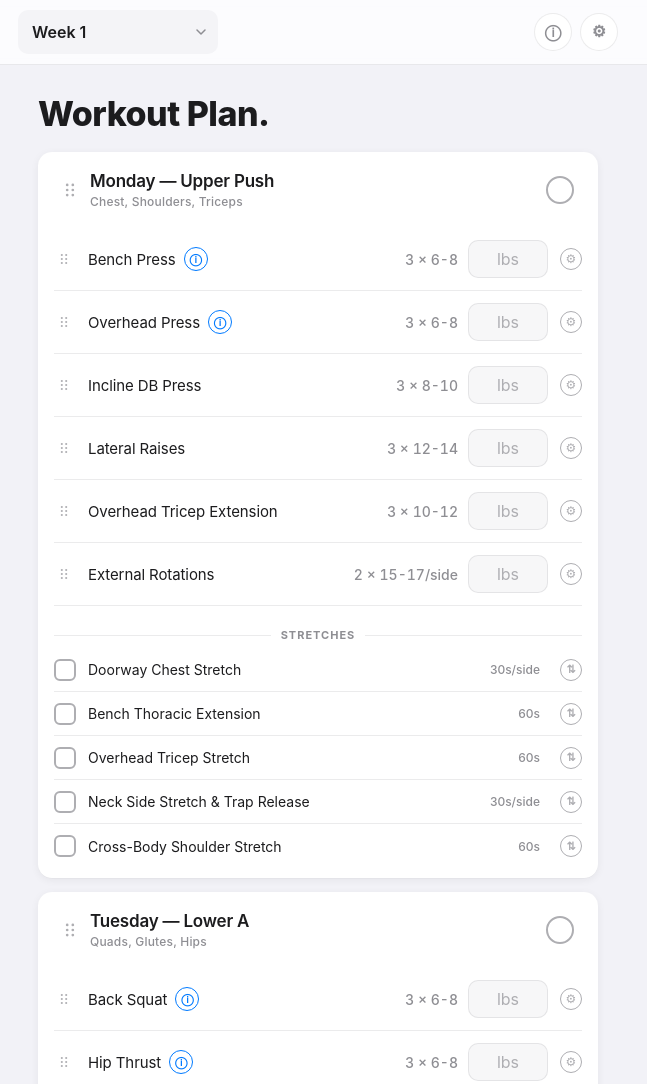
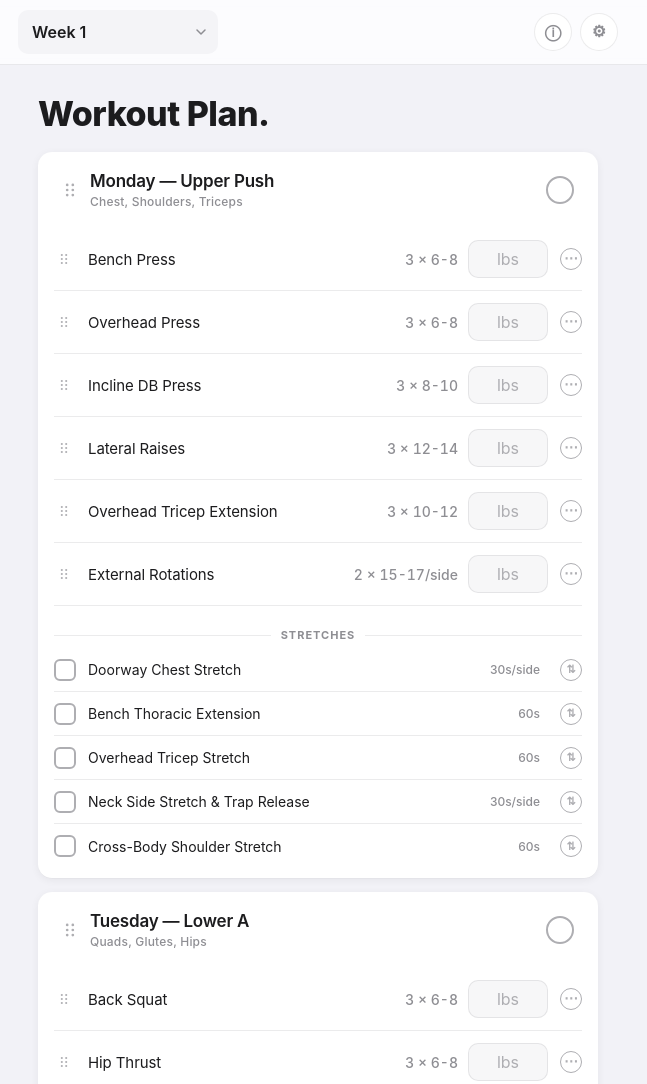
Before and after one commit to f8wtjmszp6-gif/workout-plan, a plain HTML site: page index.html in a window 1280 px wide. Shown: the top 1084 px of the page, without its empty margins (322-969 px from the left). Drawn offline with Linux system fonts and the light colour scheme.

```diff
--- a/index.html
+++ b/index.html
@@ -304,9 +304,7 @@
       font-size: 15px;
       font-weight: 400;
       letter-spacing: -0.1px;
-      white-space: nowrap;
-      overflow: hidden;
-      text-overflow: ellipsis;
+      word-break: break-word;
     }
     .exercise-info-btn {
       width: 24px;
@@ -344,13 +342,14 @@
       border: 1.5px solid var(--text3);
       background: transparent;
       color: var(--text3);
-      font-size: 12px;
+      font-size: 14px;
+      font-weight: 700;
       cursor: pointer;
       display: flex;
       align-items: center;
       justify-content: center;
       flex-shrink: 0;
-      padding: 0;
+      padding: 0 0 3px 0;
       line-height: 1;
       transition: all 0.15s;
       margin-left: 2px;
@@ -367,7 +366,7 @@
       padding: 0 14px;
     }
     .rep-panel.open {
-      max-height: 120px;
+      max-height: 500px;
       opacity: 1;
       padding: 10px 14px;
       margin: 4px 0 6px;
@@ -1481,37 +1480,6 @@
       });
     }
 
-    function buildCalcPanel(dayId, exId) {
-      const uid = `${dayId}_${exId}`;
-      return `
-        <div class="calc-panel" id="calc_${uid}">
-          <div class="calc-title">Barbell Calculator</div>
-          <div class="calc-row">
-            <span class="calc-label">Bar</span>
-            <select class="calc-select" id="calcBar_${uid}">
-              <option value="15">15 lbs</option>
-              <option value="25">25 lbs</option>
-              <option value="45" selected>45 lbs</option>
-            </select>
-          </div>
-          <div class="calc-row">
-            <span class="calc-label" style="width:100%;margin-bottom:2px;">Plates per side:</span>
-          </div>
-          <div class="calc-row">
-            ${PLATES.map(p => `
-              <div class="plate-group">
-                <span class="plate-label">${p.label}</span>
-                <input type="number" class="calc-input" id="calcPlate_${uid}_${p.weight}" min="0" value="0" inputmode="numeric" data-weight="${p.weight}">
-              </div>
-            `).join('')}
-          </div>
-          <div class="calc-footer">
-            <span class="calc-total" id="calcTotal_${uid}">Total: 0 lbs</span>
-            <button class="calc-apply-btn" data-uid="${uid}">Apply</button>
-          </div>
-        </div>`;
-    }
-
     function getActiveStretches(dayId, defaults) {
       if (!defaults || !defaults.length) return [];
       return defaults.map((def, i) => {
@@ -1577,13 +1545,40 @@
       return `${saved.min}-${saved.max}${suffix}`;
     }
 
-    function buildRepPanel(uid, ex) {
+    function buildRepPanel(uid, ex, isBB) {
       const def = parseReps(ex.reps);
       const saved = LS.get(`reps_${uid}`, null);
       const sets = saved && saved.sets ? saved.sets : ex.sets;
       const min = saved ? saved.min : def.min;
       const max = saved ? saved.max : def.max;
       const suffix = def.suffix ? ` <span class="rep-panel-suffix">${def.suffix}</span>` : '';
+      const calcSection = isBB ? `
+          <div style="border-top:0.5px solid var(--border);margin:10px 0 8px;padding-top:10px">
+            <div class="calc-title">Barbell Calculator</div>
+            <div class="calc-row">
+              <span class="calc-label">Bar</span>
+              <select class="calc-select" id="calcBar_${uid}">
+                <option value="15">15 lbs</option>
+                <option value="25">25 lbs</option>
+                <option value="45" selected>45 lbs</option>
+              </select>
+            </div>
+            <div class="calc-row">
+              <span class="calc-label" style="width:100%;margin-bottom:2px;">Plates per side:</span>
+            </div>
+            <div class="calc-row">
+              ${PLATES.map(p => `
+                <div class="plate-group">
+                  <span class="plate-label">${p.label}</span>
+                  <input type="number" class="calc-input" id="calcPlate_${uid}_${p.weight}" min="0" value="0" inputmode="numeric" data-weight="${p.weight}">
+                </div>
+              `).join('')}
+            </div>
+            <div class="calc-footer">
+              <span class="calc-total" id="calcTotal_${uid}">Total: 0 lbs</span>
+              <button class="calc-apply-btn" data-uid="${uid}">Apply</button>
+            </div>
+          </div>` : '';
       return `
         <div class="rep-panel" id="reppanel_${uid}">
           <div class="rep-panel-row">
@@ -1594,7 +1589,7 @@
             <span class="rep-panel-label">Max</span>
             <input type="number" class="rep-input" data-repmax="${uid}" value="${max}" min="1" max="99" inputmode="numeric">${suffix}
             <button class="rep-reset-btn" data-represet="${uid}" data-defmin="${def.min}" data-defmax="${def.max}" data-defsets="${ex.sets}">Reset</button>
-          </div>
+          </div>${calcSection}
         </div>`;
     }
 
@@ -1687,16 +1682,14 @@
                   <div class="ex-drag-handle" data-exhandle="${day.id}">${GRIP_SVG}</div>
                   <div class="exercise-left">
                     <span class="exercise-name">${ex.name}</span>
-                    ${isBB ? `<button class="exercise-info-btn" data-calc="${uid}" aria-label="Open calculator">ⓘ</button>` : ''}
                   </div>
                   <div class="exercise-right">
                     <span class="prescription">${getDisplaySets(uid, ex)} × ${displayReps}</span>
                     <input type="number" class="weight-input" id="wt_${uid}" placeholder="lbs" inputmode="decimal" step="any" value="${savedWeight}" data-uid="${uid}">
-                    <button class="rep-settings-btn" data-repuid="${uid}" aria-label="Edit reps">⚙</button>
+                    <button class="rep-settings-btn" data-repuid="${uid}" aria-label="Edit reps">⋯</button>
                   </div>
                 </div>
-                ${buildRepPanel(uid, ex)}
-                ${isBB ? buildCalcPanel(day.id, ex.id) : ''}
+                ${buildRepPanel(uid, ex, isBB)}
               </div>`;
             }).join('') + '</div>' + renderMobility(day.id, day.mobility);
         }
@@ -1782,14 +1775,6 @@
         });
       });
 
-      // ── Exercise info buttons: toggle calculator ──
-      document.querySelectorAll('.exercise-info-btn').forEach(btn => {
-        btn.addEventListener('click', () => {
-          const panel = document.getElementById(`calc_${btn.dataset.calc}`);
-          if (panel) panel.classList.toggle('open');
-        });
-      });
-
       // ── Rep settings gear buttons: toggle rep panel ──
       document.querySelectorAll('.rep-settings-btn').forEach(btn => {
         btn.addEventListener('click', () => {
@@ -1864,16 +1849,16 @@
       // ── Calculator live total update ──
       document.querySelectorAll('.calc-input, .calc-select').forEach(el => {
         el.addEventListener('input', () => {
-          const panel = el.closest('.calc-panel');
+          const panel = el.closest('.rep-panel');
           if (panel) {
-            const uid = panel.id.replace('calc_', '');
+            const uid = panel.id.replace('reppanel_', '');
             updateCalcDisplay(uid);
           }
         });
         el.addEventListener('change', () => {
-          const panel = el.closest('.calc-panel');
+          const panel = el.closest('.rep-panel');
           if (panel) {
-            const uid = panel.id.replace('calc_', '');
+            const uid = panel.id.replace('reppanel_', '');
             updateCalcDisplay(uid);
           }
         });
@@ -1958,10 +1943,12 @@
         <div class="cycle-rule">${CYCLE_RESTART}</div>
       `;
       document.getElementById('modalOverlay').classList.add('open');
+      document.body.style.overflow = 'hidden';
     }
 
     function closeModal() {
       document.getElementById('modalOverlay').classList.remove('open');
+      document.body.style.overflow = '';
     }
 
     /* ══════════════════════════════════════════════════
@@ -1999,10 +1986,12 @@
         });
       });
       document.getElementById('swapOverlay').classList.add('open');
+      document.body.style.overflow = 'hidden';
     }
 
     function closeSwapPicker() {
       document.getElementById('swapOverlay').classList.remove('open');
+      document.body.style.overflow = '';
       _swapKey = null;
       _swapDayId = null;
     }
@@ -2038,10 +2027,12 @@
         });
       });
       document.getElementById('settingsOverlay').classList.add('open');
+      document.body.style.overflow = 'hidden';
     }
 
     function closeSettings() {
       document.getElementById('settingsOverlay').classList.remove('open');
+      document.body.style.overflow = '';
       renderProgram();
       attachEvents();
     }
```
